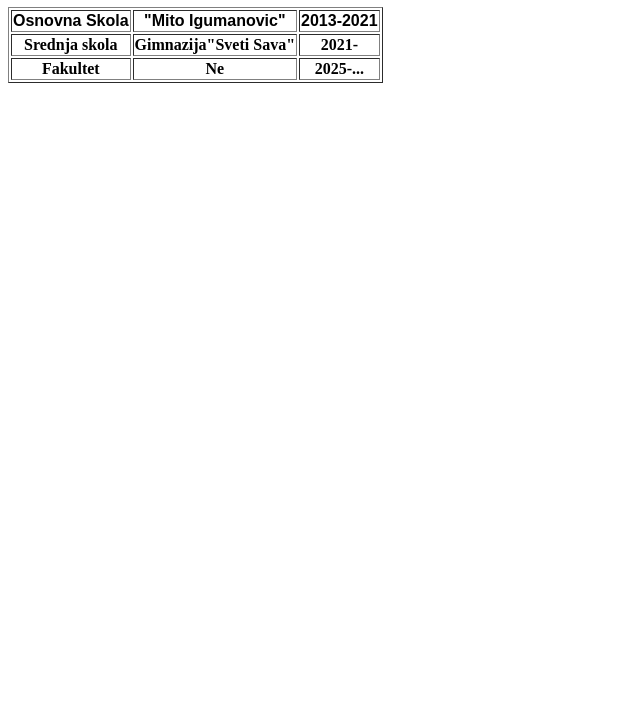
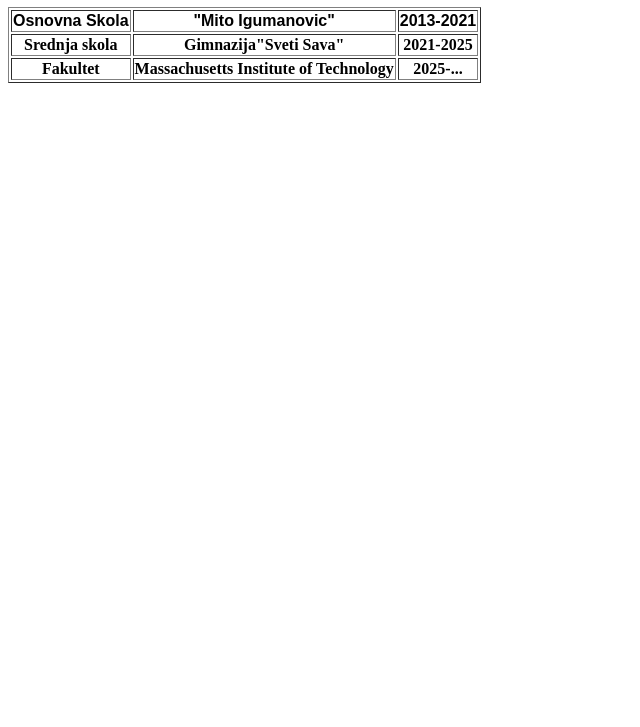
Before and after one commit to verev5/Moja-stranica, a plain HTML site: page iskustvo.html in a window 1280 px wide. Shown: the part 73-800 px from the top of the page, without its empty margins (0-640 px from the left). Drawn offline with Linux system fonts and the light colour scheme.

Commit message:
Update iskustvo.html

```diff
--- a/iskustvo.html
+++ b/iskustvo.html
@@ -17,11 +17,11 @@
         <tr>
             <th>Srednja skola</th>
             <th>Gimnazija"Sveti Sava"</th>
-            <th>2021-    </th>
+            <th>2021-2025</th>
         </tr>
         <tr>
         <th>Fakultet</th>
-        <th>Ne</th>
+        <th>Massachusetts Institute of Technology</th>
         <th>2025-...</th>
         </tr>
     </table>
```
